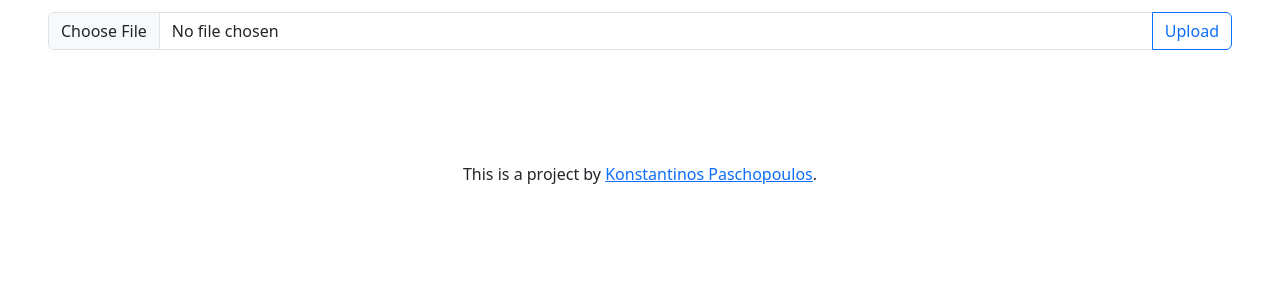
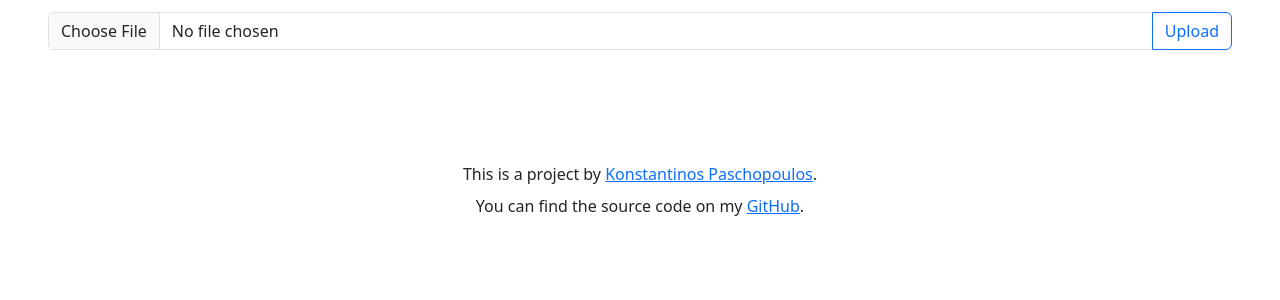
Before and after one commit to KonstantinosPaschopoulos/imdb_ratings_stats, a FastAPI app: page / in a window 1280 px wide. Shown: the part 428-728 px from the top of the page. Run offline with FastAPI, Linux system fonts and the light colour scheme; some libraries are stand-ins or nearby versions.

Commit message:
Add README

```diff
--- a/app/templates/index.html
+++ b/app/templates/index.html
@@ -23,5 +23,8 @@
     <div class="text-center pt-5">
         This is a project by <a href="https://www.linkedin.com/in/konstantinos-paschopoulos-6092a8207/">Konstantinos Paschopoulos</a>.
     </div>
+    <div class="text-center pt-2 pb-3">
+        You can find the source code on my <a href="https://github.com/KonstantinosPaschopoulos/imdb_ratings_stats">GitHub</a>.
+    </div>
 </body>
 </html>
```
Also changed, not shown: README.md (added), 1 other file.
